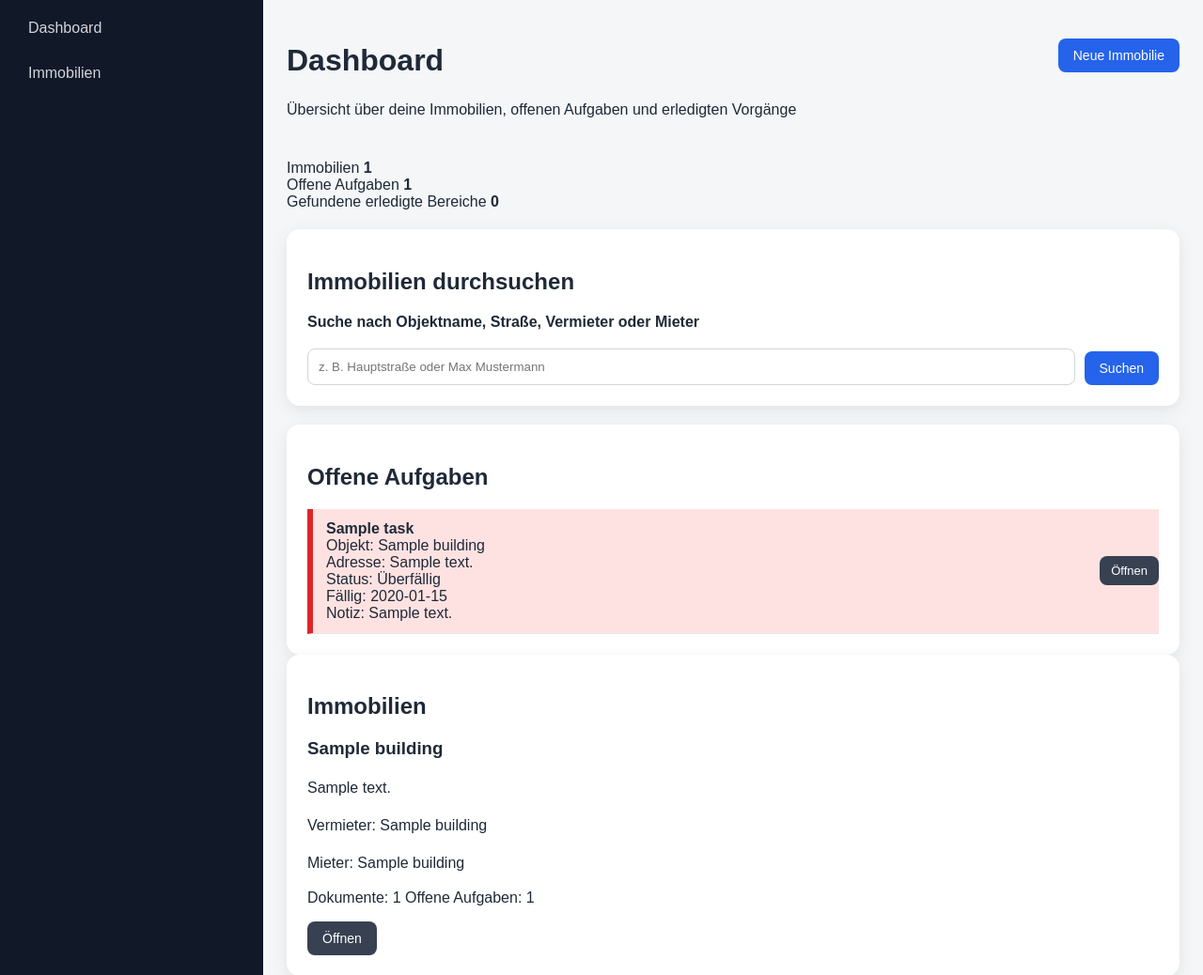
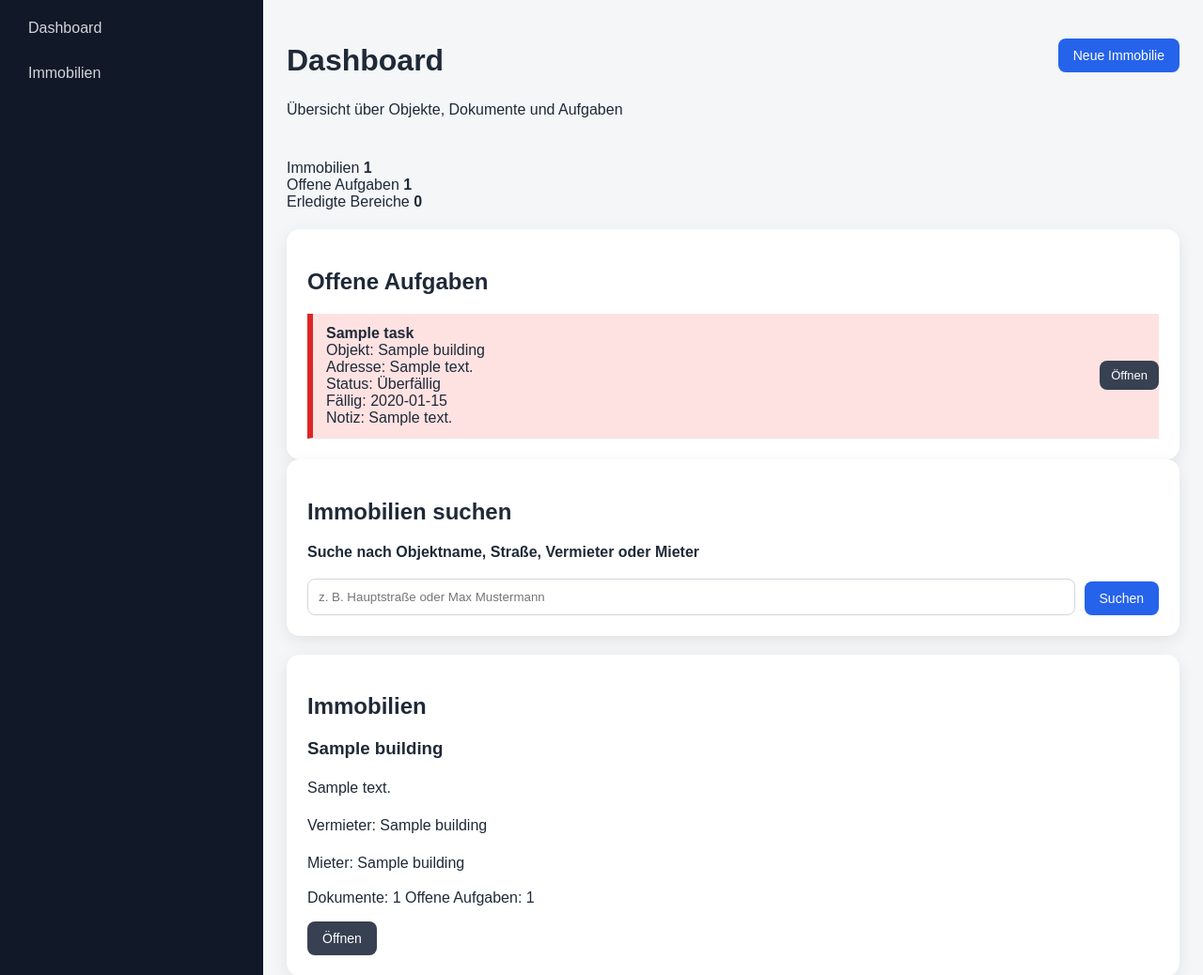
Before and after one commit to usyunus6128-cloud/immoflow, a FastAPI app: page / in a window 1280 px wide. Shown: the part 62-1100 px from the top of the page at 94% size. Run offline with FastAPI, Linux system fonts and the light colour scheme; the visitor is signed in with stand-in values (Sample User, id 1); tables that the repository leaves empty hold one stand-in row (values such as "Sample post").

Commit message:
Update index.html

```diff
--- a/app/templates/index.html
+++ b/app/templates/index.html
@@ -4,7 +4,7 @@
 <div class="page-header">
     <div>
         <h1>Dashboard</h1>
-        <p>Übersicht über deine Immobilien, offenen Aufgaben und erledigten Vorgänge</p>
+        <p>Übersicht über Objekte, Dokumente und Aufgaben</p>
     </div>
     <a href="/buildings/new" class="button">Neue Immobilie</a>
 </div>
@@ -14,38 +14,21 @@
         <span class="stat-label">Immobilien</span>
         <strong class="stat-value">{{ buildings|length }}</strong>
     </div>
+
     <div class="stat-card">
         <span class="stat-label">Offene Aufgaben</span>
         <strong class="stat-value">{{ tasks_with_priority|length }}</strong>
     </div>
+
     <div class="stat-card">
-        <span class="stat-label">Gefundene erledigte Bereiche</span>
+        <span class="stat-label">Erledigte Bereiche</span>
         <strong class="stat-value">{{ done_matches|length }}</strong>
     </div>
 </div>
 
-<div class="card search-card top-space">
-    <h2>Immobilien durchsuchen</h2>
-    <form method="get" action="/">
-        <label for="search">Suche nach Objektname, Straße, Vermieter oder Mieter</label>
-        <div class="search-row">
-            <input
-                id="search"
-                type="text"
-                name="search"
-                value="{{ search }}"
-                placeholder="z. B. Hauptstraße oder Max Mustermann"
-            >
-            <button type="submit" class="button">Suchen</button>
-        </div>
-    </form>
-</div>
-
 <div class="dashboard-grid top-space">
     <div class="card">
-        <div class="section-header">
         <h2>Offene Aufgaben</h2>
-        </div>
 
         {% if tasks_with_priority %}
             <ul class="list">
@@ -73,6 +56,24 @@
     </div>
 
     <div class="card">
+        <h2>Immobilien suchen</h2>
+        <form method="get" action="/">
+            <label for="search">Suche nach Objektname, Straße, Vermieter oder Mieter</label>
+            <div class="search-row">
+                <input
+                    id="search"
+                    type="text"
+                    name="search"
+                    value="{{ search }}"
+                    placeholder="z. B. Hauptstraße oder Max Mustermann"
+                >
+                <button type="submit" class="button">Suchen</button>
+            </div>
+        </form>
+    </div>
+</div>
+
+<div class="card top-space">
     <div class="section-header">
         <h2>Immobilien</h2>
     </div>
@@ -106,7 +107,6 @@
     {% else %}
         <p>Keine Immobilien gefunden.</p>
     {% endif %}
-    </div>
 </div>
 
 <div class="card top-space">
```
Lines whose indentation alone changed are shown as unchanged.
